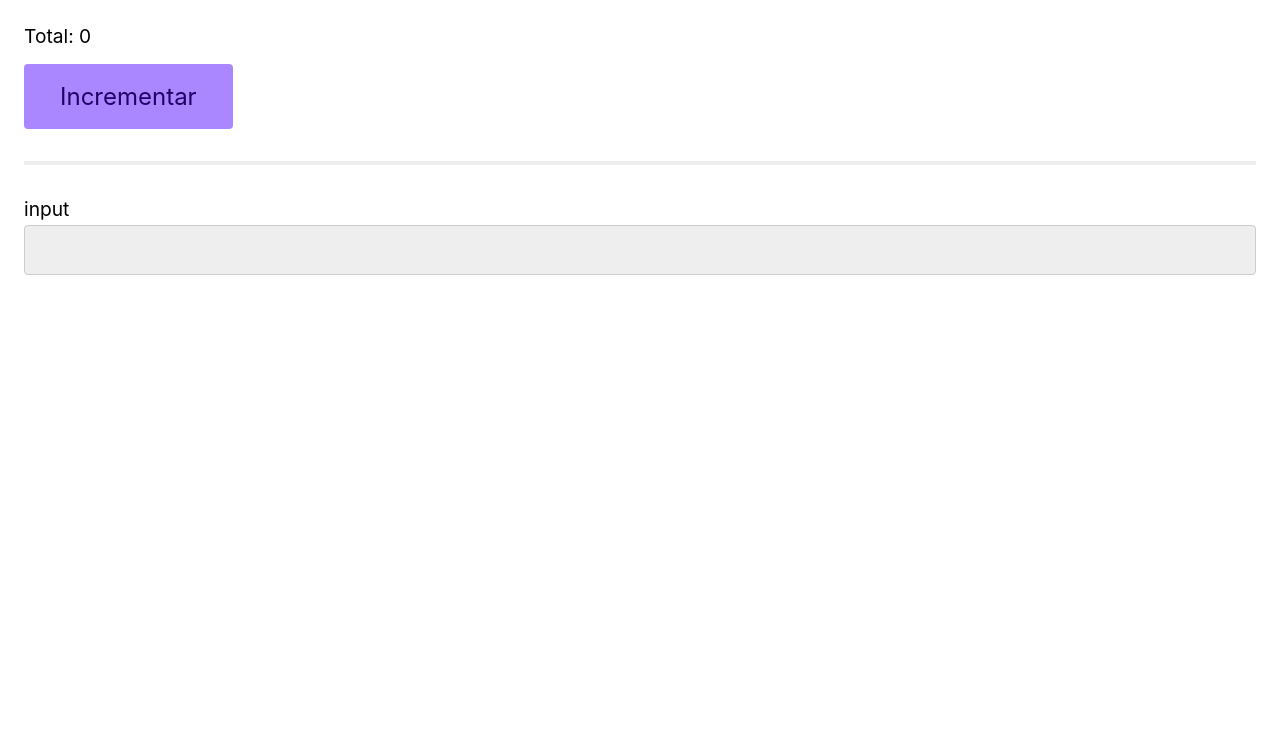
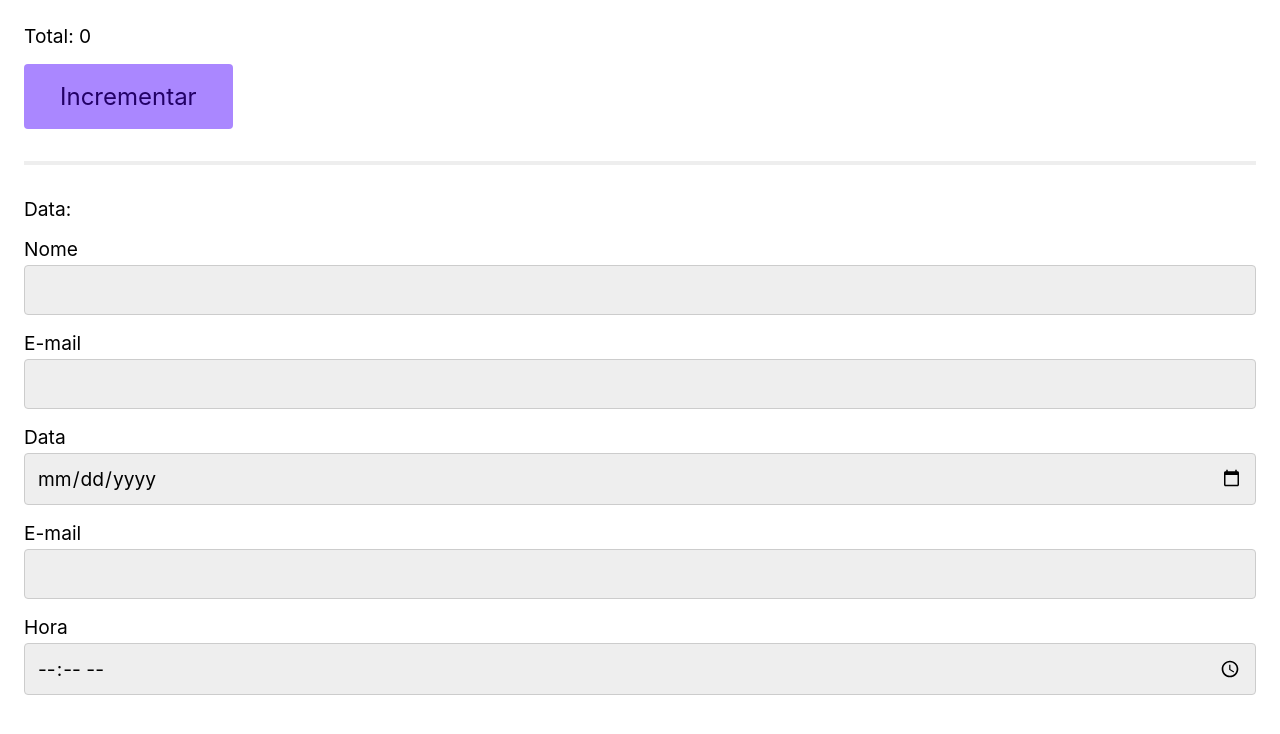
Before and after one commit to danielafarias/react-ts, a React (Vite) app: page / in a window 1280 px wide. Shown: the top 734 px of the page. Built offline with nearby package versions, Linux system fonts and the light colour scheme.

Commit message:
Correção Exercício

```diff
--- a/src/App.tsx
+++ b/src/App.tsx
@@ -4,6 +4,7 @@ import { Input } from "./Input";
 
 function App() {
   const [total, setTotal] = React.useState(0);
+  const [date, setDate] = React.useState("");
 
   function increment() {
     setTotal((total) => total + 1);
@@ -14,7 +15,12 @@ function App() {
       <p>Total: {total}</p>
       <Button className="btn" id="main-btn" size="1.5rem" onClick={increment}>Incrementar</Button>
       <hr />
-      <Input className="main-input" label="input"/>
+      <p>Data: {date}</p>
+      <Input id="name" label="Nome" />
+      <Input id="email" label="E-mail" type="email" />
+      <Input id="date" label="Data" type="date" value={date} onChange={(e) => setDate(e.currentTarget.value)} />
+      <Input id="email" label="E-mail" type="email" />
+      <Input id="hour" label="Hora" type="time" />
     </div>
   )
 }
--- a/src/Input.tsx
+++ b/src/Input.tsx
@@ -2,13 +2,14 @@ import React from 'react'
 
 type InputProps = React.ComponentProps<"input"> & {
     label: string;
+    id: string;
 };
 
-export const Input = ({ label, ...rest }: InputProps) => {
+export const Input = ({ label, id, ...rest }: InputProps) => {
   return (
     <div style={{ marginBottom: "1rem" }}>
-        <label htmlFor={label}>{label}</label>
-        <input name={label} id={label} {...rest} type="text" />
+        <label htmlFor={id}>{label}</label>
+        <input name={id} id={id} {...rest} />
     </div>
   )
 }
```
